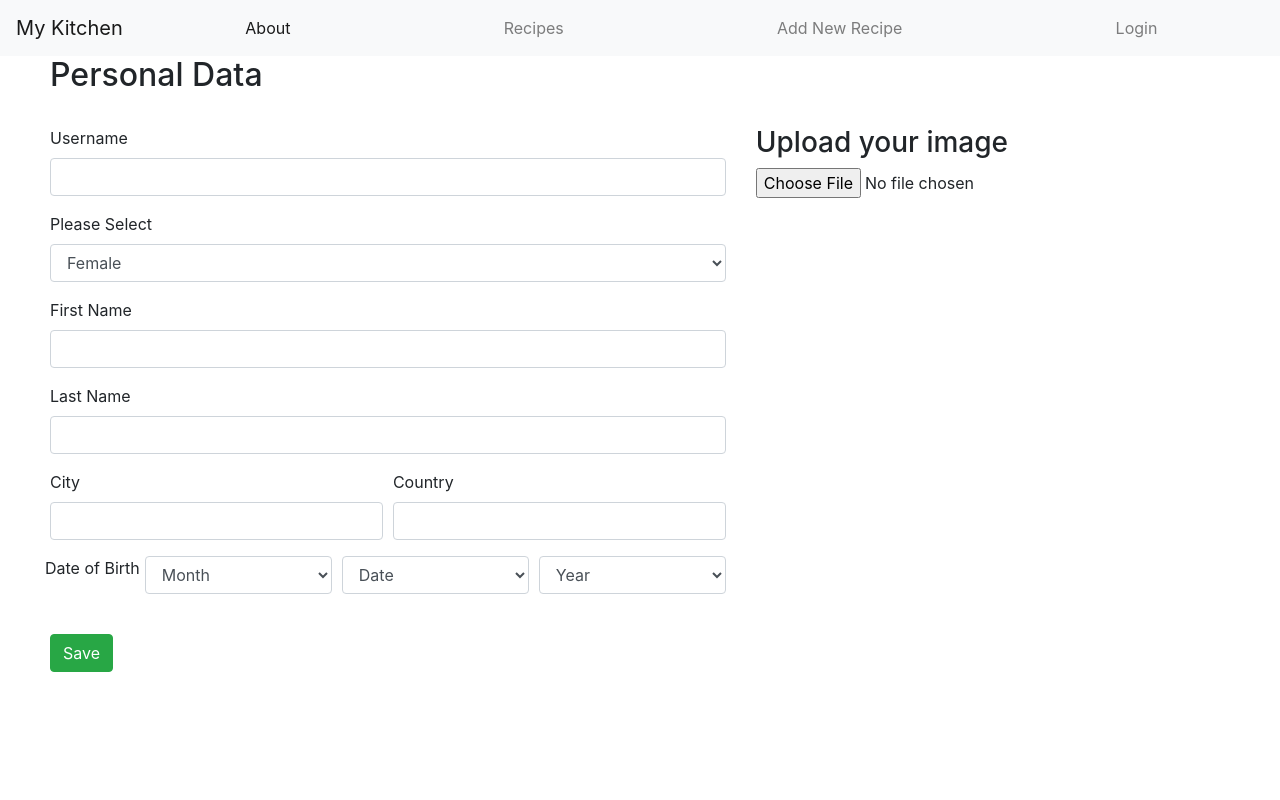
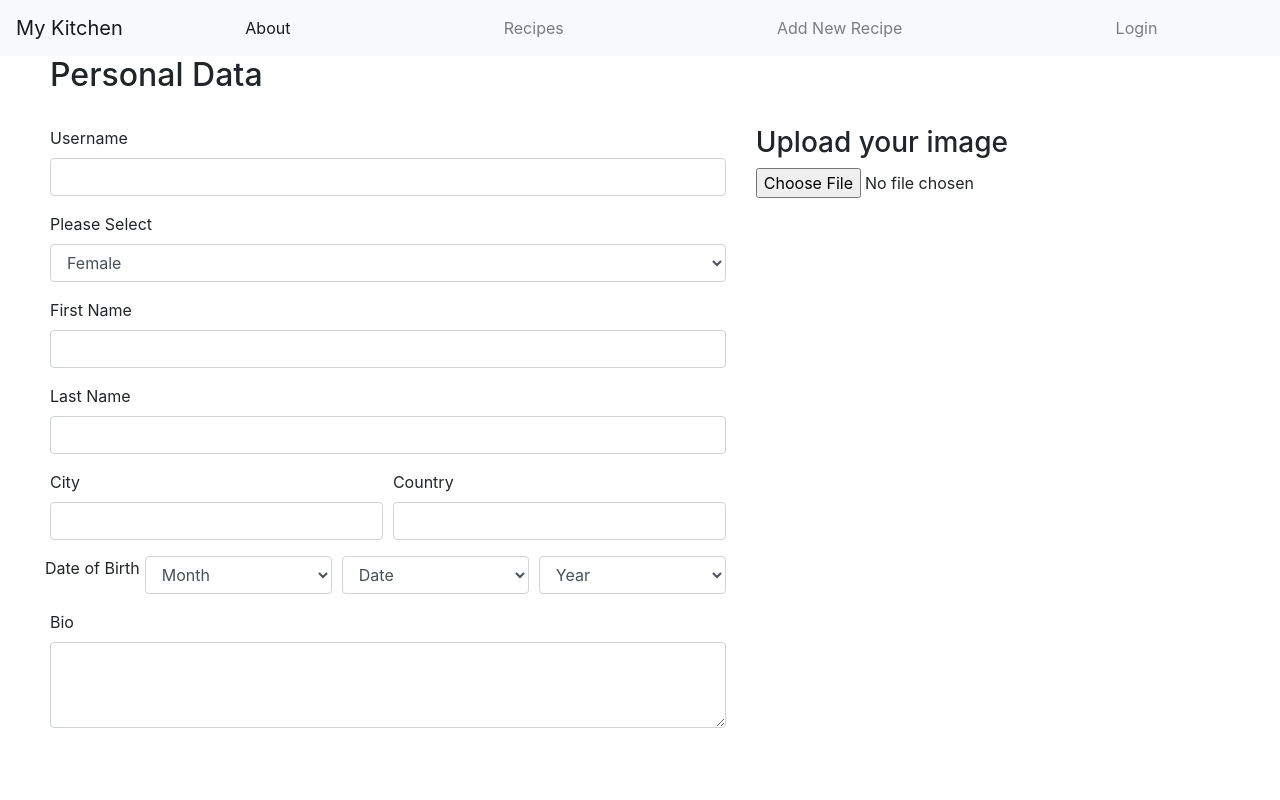
Before and after one commit to Cancerleo/Food-Recipe-Client, a React (Create React App) app: page /myhomepage in a window 1280 px wide. Shown: the top 800 px of the page. Built offline with nearby package versions, Linux system fonts and the light colour scheme; no server answers.

Commit message:
Apply  style t app.css

```diff
--- a/src/App.css
+++ b/src/App.css
@@ -0,0 +1,6 @@
+.App {
+  min-height: 100vh;
+  /* background-image: url("./pages/Logo/kitchen.jpeg"); */
+  background-size: cover;
+  background-position: centre;
+}
--- a/src/components/MyHomepageSettingForm/index.js
+++ b/src/components/MyHomepageSettingForm/index.js
@@ -101,6 +101,10 @@ export default function MyHomepageSettingForm() {
               </Form.Control>
             </Form.Group>
           </Form.Row>
+          <Form.Group controlId="exampleForm.ControlTextarea1">
+            <Form.Label>Bio</Form.Label>
+            <Form.Control as="textarea" rows="3" />
+          </Form.Group>
           <br />
         </Col>
         <Col md="5">
```
